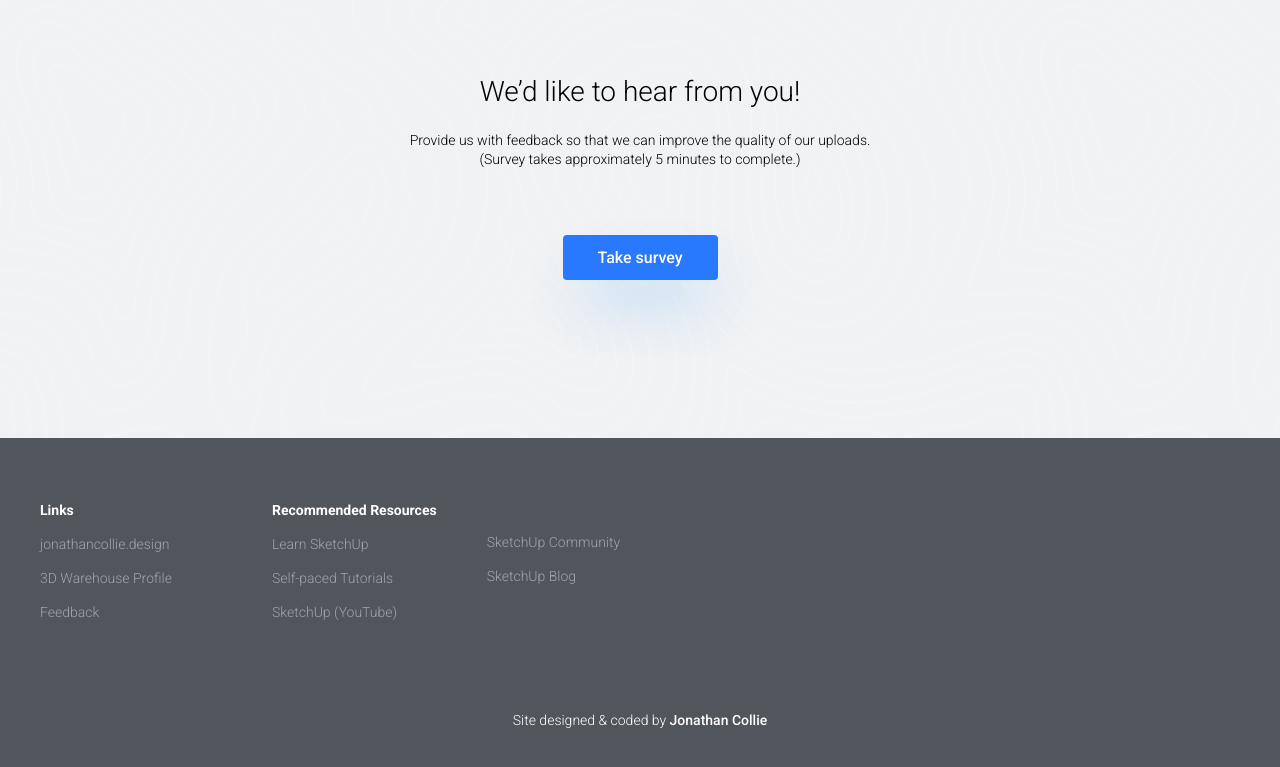
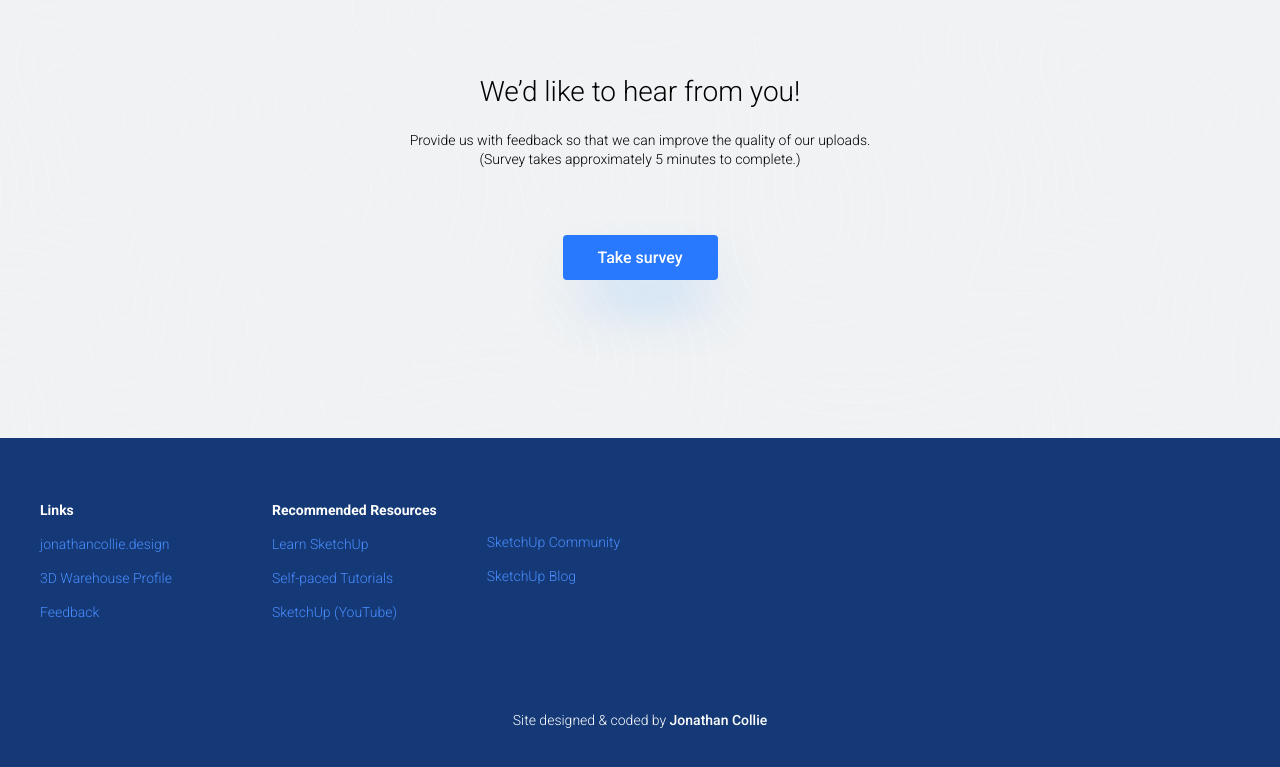
Before and after one commit to JonathanCollie/Arcade, a plain HTML site: page index.html in a window 1280 px wide. Shown: the part 1610-2377 px from the top of the page. Drawn offline with Linux system fonts and the light colour scheme.

Commit message:
color footer

```diff
--- a/css/styles.css
+++ b/css/styles.css
@@ -184,7 +184,7 @@ p.product-name-subtext{
 }
 
 footer{
-	background: #51555C;
+	background: rgba(20, 57, 118);
 	padding-top: 50px;
 	padding-bottom: 33px;
 }
@@ -211,7 +211,7 @@ ul{
 	font-family: 'Roboto', sans-serif;
 	font-weight: 300;
 	font-size: 14px;
-	color: #9DA7AB;
+	color: #498DFF;
 	list-style-type: none;
 	padding-bottom: 40px;
 	display: inline;
@@ -226,7 +226,7 @@ ul a{
 	font-family: 'Roboto', sans-serif;
 	font-weight: 300;
 	font-size: 14px;
-	color: #9DA7AB;
+	color: #498DFF;
 }
 
 li a:hover{
```
